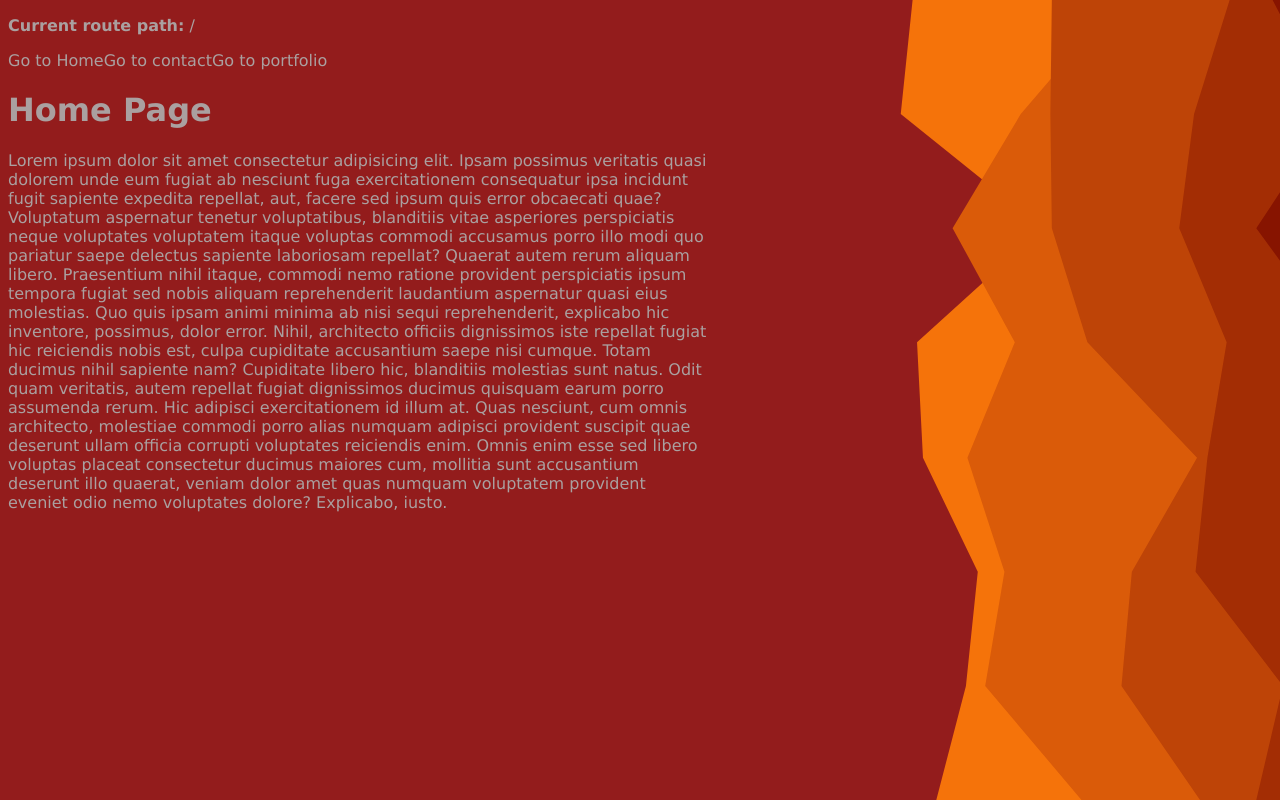
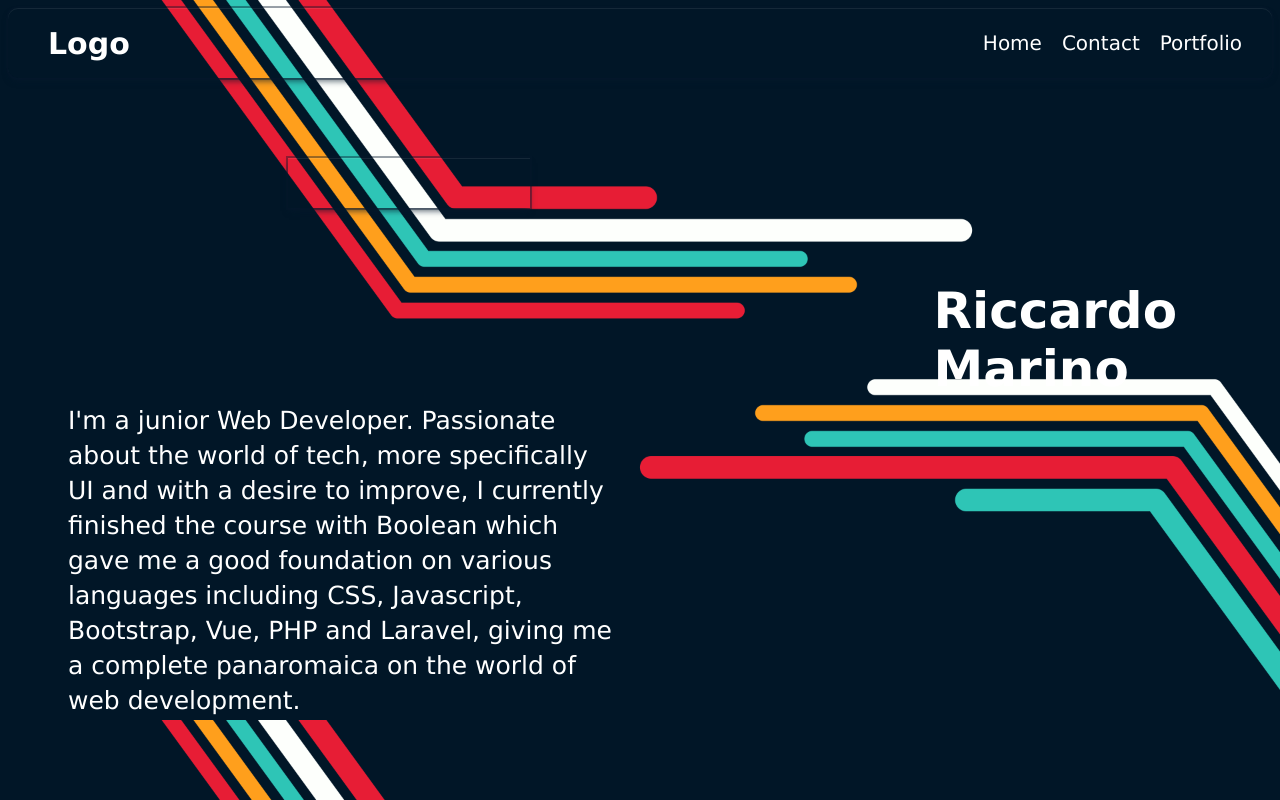
Before and after one commit to RiccardoMarino00/vite-boolfolio, a Vue app: page / in a window 1280 px wide. Built offline with nearby package versions, Linux system fonts and the light colour scheme.

Commit message:
Added: header component and improve home style

```diff
--- a/src/App.vue
+++ b/src/App.vue
@@ -3,9 +3,12 @@
 
 import ProjectCard from './components/ProjectCard.vue'
 
+import Header from './components/Header.vue'
+
 export default {
   components: {
     ProjectCard,
+    Header,
   },
 
   data() {
@@ -25,14 +28,14 @@ export default {
 </template> -->
 
 <template>
-  <p>
+  <!-- <p>
     <strong>Current route path:</strong> {{ $route.fullPath }}
-  </p>
-  <nav>
-    <RouterLink to="/">Go to Home</RouterLink>
-    <RouterLink to="contact">Go to contact</RouterLink>
-    <RouterLink to="portfolio">Go to portfolio</RouterLink>
-  </nav>
+  </p> -->
+  <Header />
+
+
+
+
   <main>
     <RouterView />
   </main>
@@ -40,9 +43,76 @@ export default {
 
 <style>
 body {
-  background-image: url('./assets/layered-peaks-haikei.svg');
+  /* background-image: url('./assets/layered-peaks-haikei.svg'); */
+  background-image: url('../public/linear.jpg');
   background-size: cover;
-  background-attachment: fixed;
   color: rgb(170, 160, 160);
 }
+
+.header-container {
+  background-color: transparent;
+  border-radius: 10px;
+  /* box-shadow: rgba(0, 0, 0, 0.05) 0px 6px 24px 0px, rgba(0, 0, 0, 0.08) 0px 0px 0px 1px; */
+  box-shadow: rgba(6, 24, 44, 0.4) 0px 0px 0px 2px, rgba(6, 24, 44, 0.65) 0px 4px 6px -1px, rgba(255, 255, 255, 0.08) 0px 1px 0px inset;
+}
+
+.header-row {
+  display: flex;
+  justify-content: space-between;
+  padding: 10px;
+  align-items: center;
+  height: 50px;
+
+}
+
+.header-row:nth-child(1) {
+  margin-left: 30px;
+}
+
+nav>* {
+  margin-right: 20px;
+  position: relative;
+  color: white;
+  font-size: 20px;
+}
+
+nav>*::before {
+  content: '';
+  position: absolute;
+  top: 100%;
+  left: 0;
+  width: 0;
+  height: 3px;
+  background: rgb(231, 29, 53);
+  transition: .3s;
+}
+
+nav>*:hover::before {
+  width: 100%;
+}
+
+
+
+/* .header-row>nav:nth-child(1)::before {
+  content: '';
+  position: absolute;
+  top: 100%;
+  left: 0;
+  width: 0;
+  height: 2px;
+  background: rgb(255, 255, 255);
+  transition: .3s;
+
+}
+
+.header-row>nav:nth-child(1):hover::before {
+  width: 100%;
+
+} */
+
+.logo {
+  font-size: 30px;
+  font-weight: 700;
+  color: white;
+}
 </style>
--- /dev/null
+++ b/src/components/Header.vue
@@ -0,0 +1,20 @@
+<template>
+    <div class="header-container">
+        <div class="header-row">
+            <p class="logo">Logo</p>
+            <nav>
+                <RouterLink class="link-home" to="/">Home</RouterLink>
+                <RouterLink class="link-contact" to="contact">Contact</RouterLink>
+                <RouterLink class="link-portfolio" to="portfolio">Portfolio</RouterLink>
+            </nav>
+        </div>
+    </div>
+</template>
+
+<script>
+export default {
+
+}
+</script>
+
+<style lang="scss" scoped></style>
--- a/src/components/ProjectCard.vue
+++ b/src/components/ProjectCard.vue
@@ -1,12 +1,12 @@
 <template>
 
-    <div class="col-6 bordi riga-flex">
+    <div class="col-6 container-card bordi riga-flex">
         <div class="col-6 col-title">
-            <h2 class="color-white"> {{ item.title }}</h2>
+            <h3 class="color-white"> {{ item.title }}</h3>
         </div>
         <div class="col-6">
-            <p> {{ item.content }}</p>
-            <a class="link" href="{{ item.link }}">Go to Repository&#10066;</a>
+            <!-- <p> {{ item.content }}</p> -->
+            <!-- <a class="link" href="{{ item.link }}">Go to Repository&#10066;</a><br> -->
             <router-link :to="{ name: 'showProject', params: { slug: item.slug } }">Read more</router-link>
 
             <ul v-if="item.technologies">
@@ -123,4 +123,10 @@ export default {
     color: white;
     width: 170px;
 }
+
+.container-card {
+    background-color: rgb(163, 45, 4);
+
+
+}
 </style>
--- a/src/pages/AppHome.vue
+++ b/src/pages/AppHome.vue
@@ -1,23 +1,21 @@
 <template>
-    <div>
-        <h1>Home Page</h1>
-        <p class="paragraph">Lorem ipsum dolor sit amet consectetur adipisicing elit. Ipsam possimus veritatis quasi
-            dolorem unde eum
-            fugiat ab nesciunt fuga exercitationem consequatur ipsa incidunt fugit sapiente expedita repellat, aut,
-            facere sed ipsum quis error obcaecati quae? Voluptatum aspernatur tenetur voluptatibus, blanditiis vitae
-            asperiores perspiciatis neque voluptates voluptatem itaque voluptas commodi accusamus porro illo modi quo
-            pariatur saepe delectus sapiente laboriosam repellat? Quaerat autem rerum aliquam libero. Praesentium nihil
-            itaque, commodi nemo ratione provident perspiciatis ipsum tempora fugiat sed nobis aliquam reprehenderit
-            laudantium aspernatur quasi eius molestias. Quo quis ipsam animi minima ab nisi sequi reprehenderit,
-            explicabo hic inventore, possimus, dolor error. Nihil, architecto officiis dignissimos iste repellat fugiat
-            hic reiciendis nobis est, culpa cupiditate accusantium saepe nisi cumque. Totam ducimus nihil sapiente nam?
-            Cupiditate libero hic, blanditiis molestias sunt natus. Odit quam veritatis, autem repellat fugiat
-            dignissimos ducimus quisquam earum porro assumenda rerum. Hic adipisci exercitationem id illum at. Quas
-            nesciunt, cum omnis architecto, molestiae commodi porro alias numquam adipisci provident suscipit quae
-            deserunt ullam officia corrupti voluptates reiciendis enim. Omnis enim esse sed libero voluptas placeat
-            consectetur ducimus maiores cum, mollitia sunt accusantium deserunt illo quaerat, veniam dolor amet quas
-            numquam voluptatem provident eveniet odio nemo voluptates dolore? Explicabo, iusto.</p>
-    </div>
+    <section class="welcome-section">
+        <div class="name-container">
+            <p>Riccardo <br> Marino</p>
+        </div>
+        <div class="description-container">
+            <p class="description">I'm a junior Web Developer.
+                Passionate about the world of tech, more specifically UI and with a desire to improve, I currently
+                finished the course with Boolean which gave me a good foundation on various languages including CSS,
+                Javascript, Bootstrap, Vue, PHP and Laravel, giving me a complete panaromaica on the world of web
+                development.
+            </p>
+        </div>
+        <div class="empty">
+
+        </div>
+
+    </section>
 </template>
 
 <script>
@@ -30,4 +28,45 @@ export default {
 .paragraph {
     width: 700px;
 }
+
+/* .name-container {
+    position: relative;
+} */
+
+.welcome-section {
+    position: relative;
+}
+
+.name-container:nth-child(1) {
+    position: absolute;
+    top: 154px;
+    right: 95px;
+    font-size: 50px;
+    color: white;
+    font-weight: 800;
+}
+
+.description-container {
+    color: white;
+}
+
+.description {
+    position: absolute;
+    top: 300px;
+    left: 60px;
+    font-size: 25px;
+    width: 550px;
+    line-height: 35px;
+
+}
+
+.empty {
+    width: 242px;
+    height: 50px;
+    box-shadow: rgba(6, 24, 44, 0.4) 0px 0px 0px 2px, rgba(6, 24, 44, 0.65) 0px 4px 6px -1px, rgba(255, 255, 255, 0.08) 0px 1px 0px inset;
+    position: absolute;
+    top: 80px;
+    left: 280px;
+
+}
 </style>
--- a/src/pages/AppPortfolio.vue
+++ b/src/pages/AppPortfolio.vue
@@ -1,4 +1,5 @@
 <template>
+    <div class="scroll"></div>
     <div class="contenitore">
         <div class="riga-flex-column">
             <ProjectCard v-for="project in projects" :key="project.id" :item="project" />
@@ -63,4 +64,25 @@ export default {
 
 </script>
 
-<style lang="scss" scoped></style>
+<style scoped>
+.scroll {
+    width: 100%;
+    height: 10px;
+    background-color: whitesmoke;
+    border-radius: 5px;
+    position: fixed;
+    z-index: 1000;
+    top: 0;
+    scale: 0 1;
+    animation: scroll-watcher linear;
+    animation-timeline: scroll();
+    transform-origin: left;
+}
+
+@keyframes scroll-watcher {
+    to {
+        scale: 1 1;
+    }
+
+}
+</style>
--- a/src/style.css
+++ b/src/style.css
@@ -20,3 +20,7 @@ a:hover{
 body{
     font-family: 'Lucida Sans', 'Lucida Sans Regular', 'Lucida Grande', 'Lucida Sans Unicode', Geneva, Verdana, sans-serif;
 }
+
+ul,li,ol,menu{
+    list-style: none;
+}
```
Also changed, not shown: public/linear.jpg (added), public/minimal.jpg (added).
